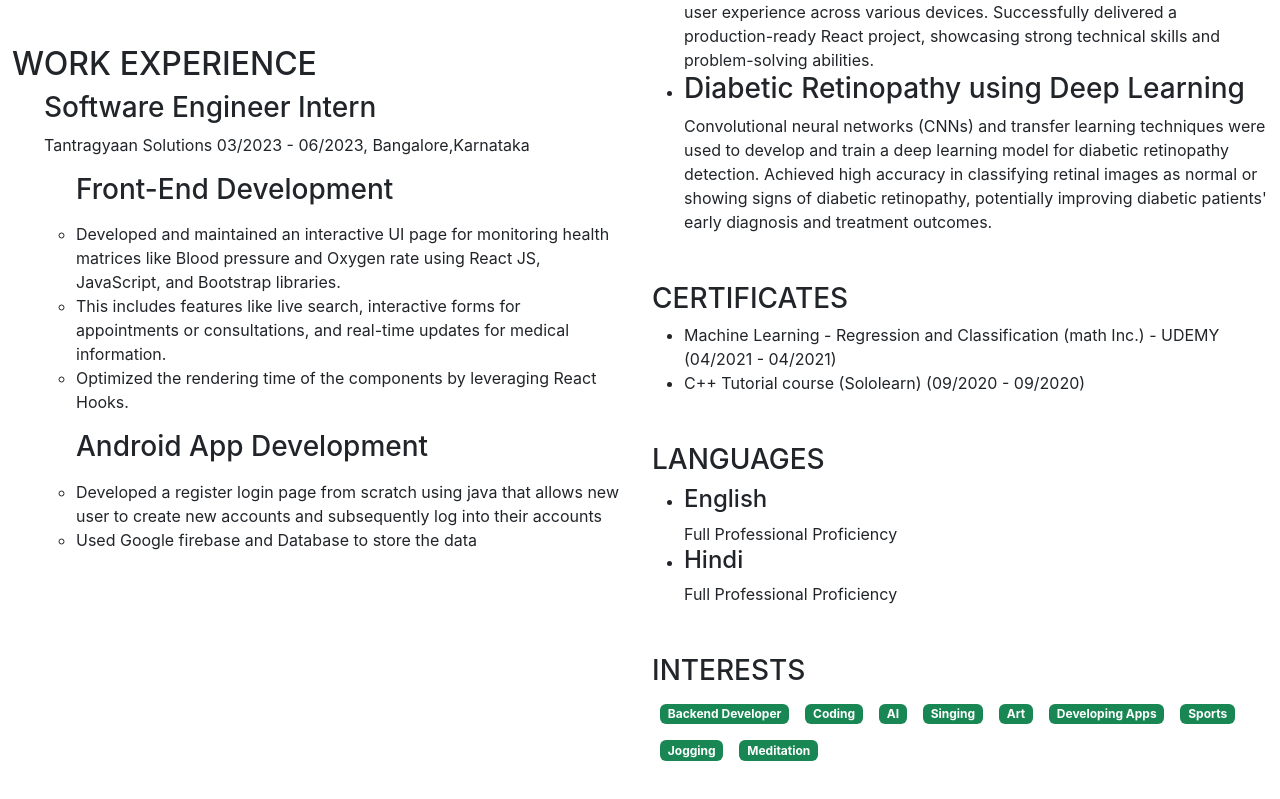
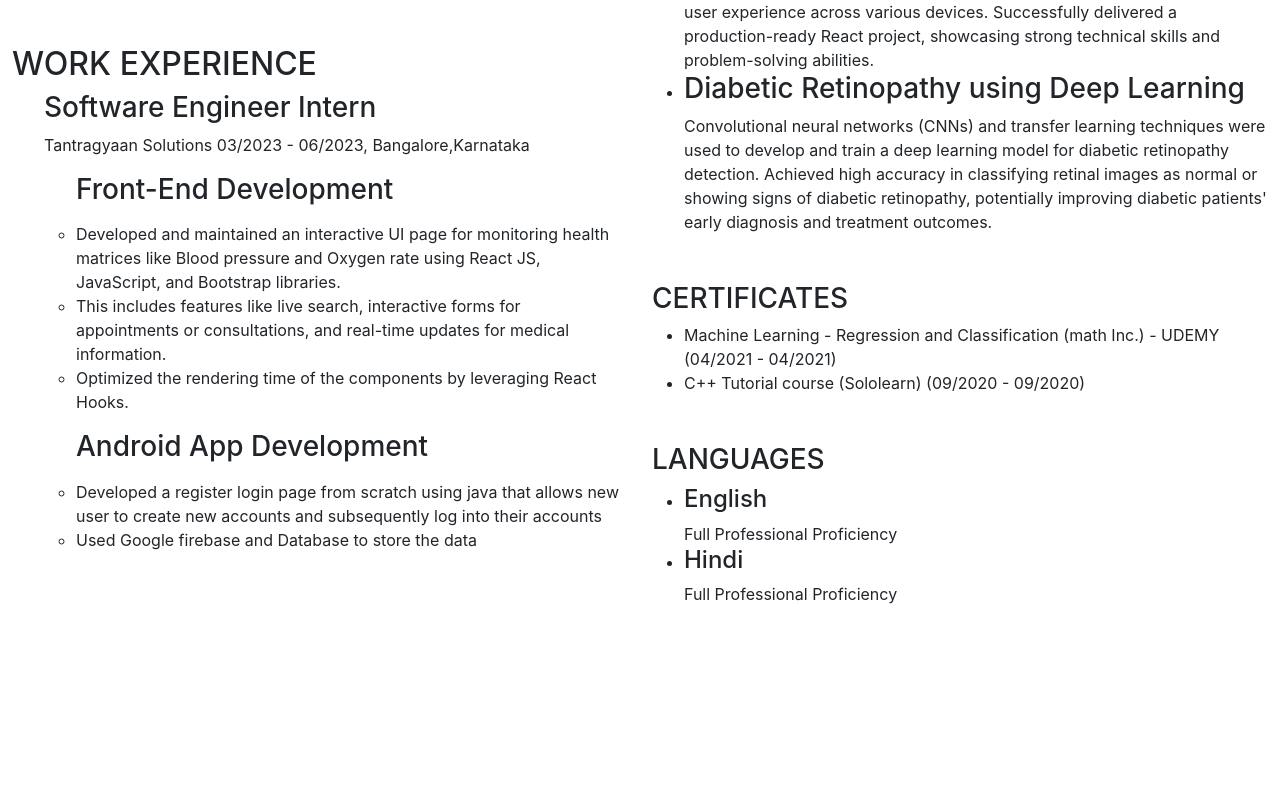
Before and after one commit to hardik-agrl/resume, a React (Create React App) app: page / in a window 1280 px wide. Shown: the part 931-1730 px from the top of the page. After the commit the page ends 1585 px from the top, so only its background shows below. Built offline with nearby package versions, Linux system fonts and the light colour scheme.

Commit message:
project update

```diff
--- a/src/Components/Rightbar.js
+++ b/src/Components/Rightbar.js
@@ -22,10 +22,10 @@
       <div className="my-5">
         <Language />
       </div>
-      <div className="my-5">
+      {/* <div className="my-5">
         {" "}
         <Interest />
-      </div>
+      </div> */}
     </>
   );
 }
```
